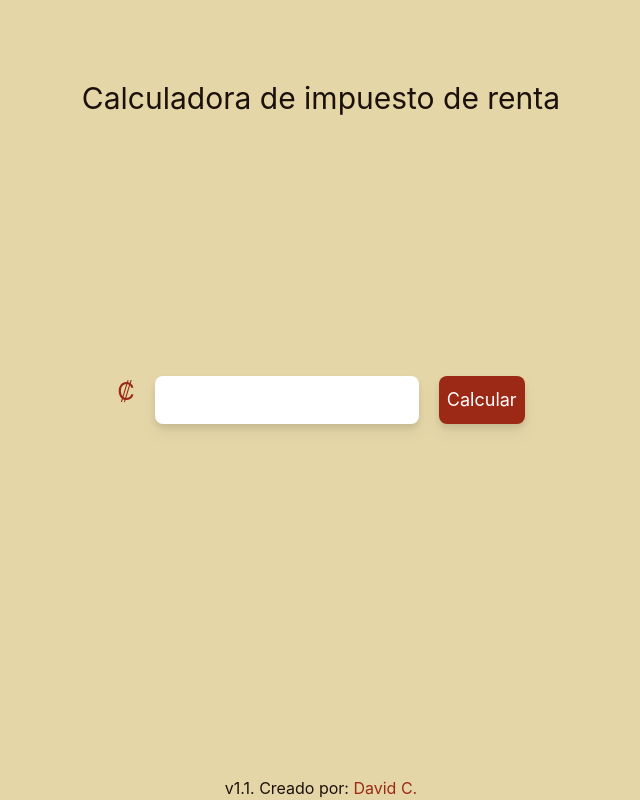
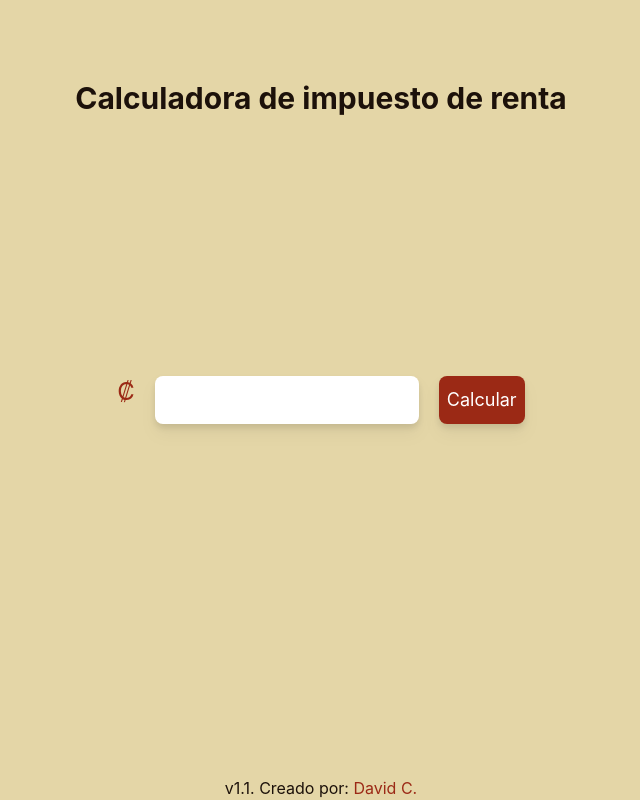
Before and after one commit to DavidCastilloR/renta-calculator, a Next.js app: page / in a window 1280 px wide. Shown: the whole page, without its empty margins (319-959 px from the left). Built offline with nearby package versions, Linux system fonts and the light colour scheme.

Commit message:
Update index.js

```diff
--- a/pages/index.js
+++ b/pages/index.js
@@ -32,7 +32,7 @@ const HomeContent = () => {
     <form onSubmit={handleSubmit}>
       <div className="h-screen lg:p-80 flex flex-col justify-center items-center bg-background text-white">
 
-        <h1 className="text-black lg:text-3xl text-lg absolute top-0 mt-20 mb-10 mfont-bold">Calculadora de impuesto de renta</h1>
+        <h1 className="text-black lg:text-3xl text-lg absolute top-0 mt-20 mb-10 font-bold">Calculadora de impuesto de renta</h1>
 
         <div className="flex lg:flex-row flex-col justify-center space-x-5">
           <label className="text-primary text-2xl">₡</label><input type="number" className="w-50 h-12 text-black p-2 rounded-lg drop-shadow-lg" pattern="^\$\d{1,3}(,\d{3})*(\.\d+)?$" onChange={onChange} />
```
